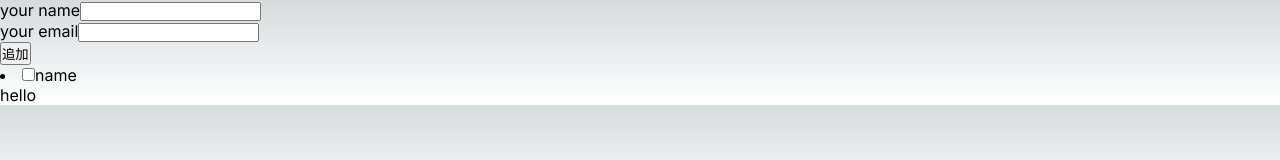
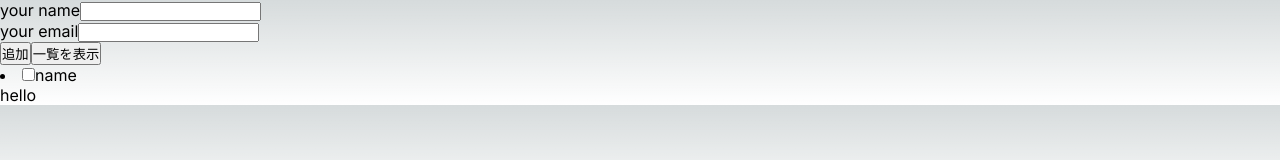
Before and after one commit to Miyamoto-tryk/clean-todo-app, a Next.js app: page / in a window 1280 px wide. Shown: the top 160 px of the page. Built offline with nearby package versions, Linux system fonts and the light colour scheme.

Commit message:
GETボタンを追加

```diff
--- a/src/app/page.tsx
+++ b/src/app/page.tsx
@@ -12,13 +12,13 @@ import { View } from "@/framework_driver/View";
 import { userAgentFromString } from "next/server";
 
 export default function Home() {
-  const initialViewModel: ViewModelDataStructure = {
+  const [viewModel, setViewModel] = useState({
     allNames: ["name"],
     displayMessage: "hello",
-  };
-  const [viewModel, setViewModel] = useState(initialViewModel);
+  });
   const [inputName, setInputName] = useState("");
   const [inputEmail, setInputEmail] = useState("");
+
   const userRepository = new PrismaUserRepository();
   const presenter = new Presenter();
   const useCaseInteractor = new UseCaseInteractor(userRepository, presenter);
@@ -27,12 +27,13 @@ export default function Home() {
     useCaseInteractor,
     inputName,
     inputEmail,
-    "POST",
+    "GET",
     0
   );
-  const handleClick = async () => {
+  const handleClick = async (control: string) => {
     controller.setEmail(inputEmail);
     controller.setName(inputName);
+    controller.setControl(control);
     await controller.exeUseCase();
     setViewModel(presenter.viewModel);
   };
@@ -60,10 +61,18 @@ export default function Home() {
         <button
           type="submit"
           onClick={() => {
-            handleClick();
+            handleClick("POST");
           }}
         >
           追加
+        </button>
+        <button
+          type="submit"
+          onClick={() => {
+            handleClick("GET");
+          }}
+        >
+          一覧を表示
         </button>
       </div>
 
--- a/src/interface_adaptor/Controller.ts
+++ b/src/interface_adaptor/Controller.ts
@@ -24,4 +24,7 @@ export class Controller {
   setEmail(email: string) {
     this.inputData.email = email;
   }
+  setControl(control: string) {
+    this.inputData.control = control;
+  }
 }
```
